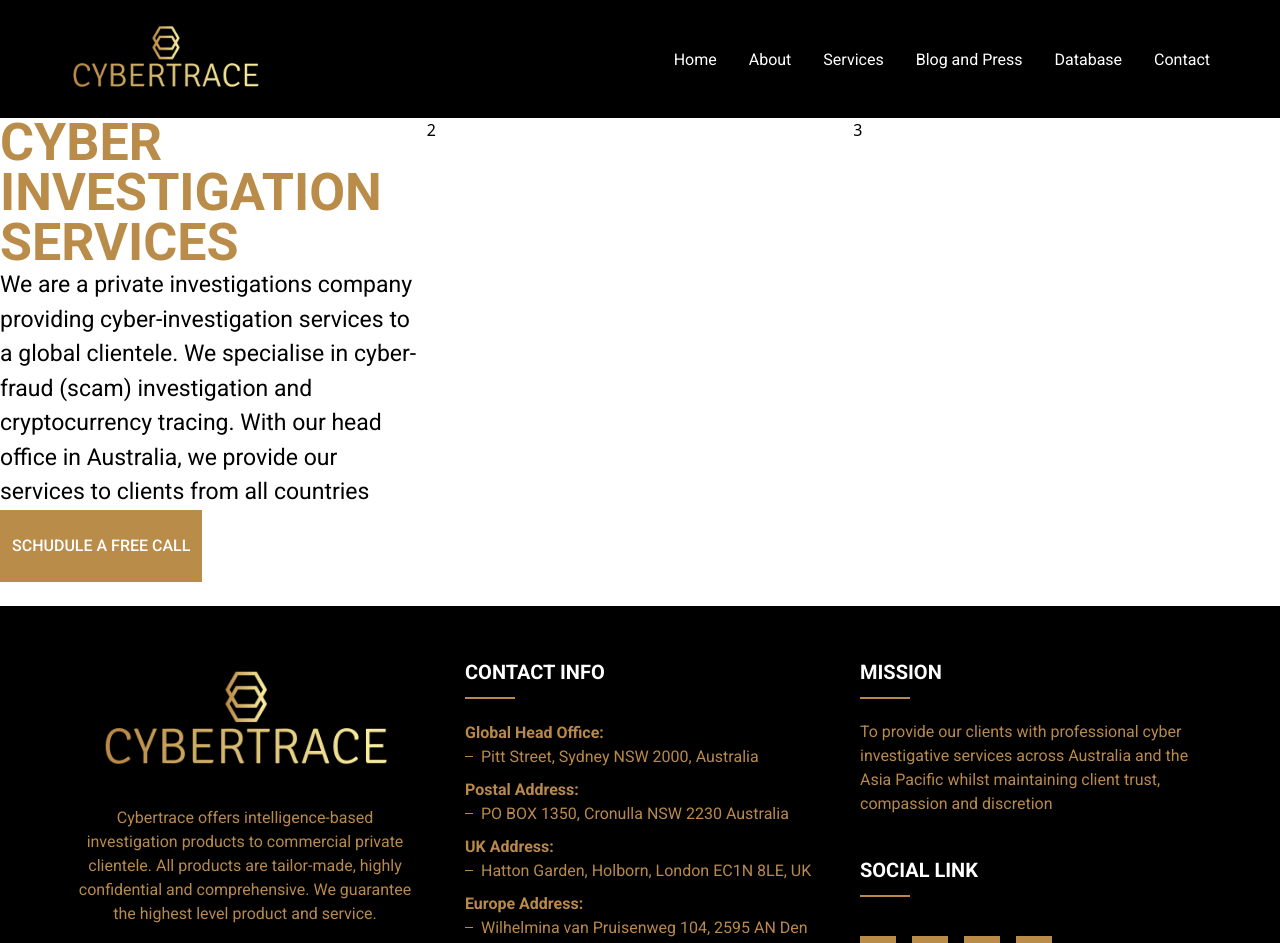
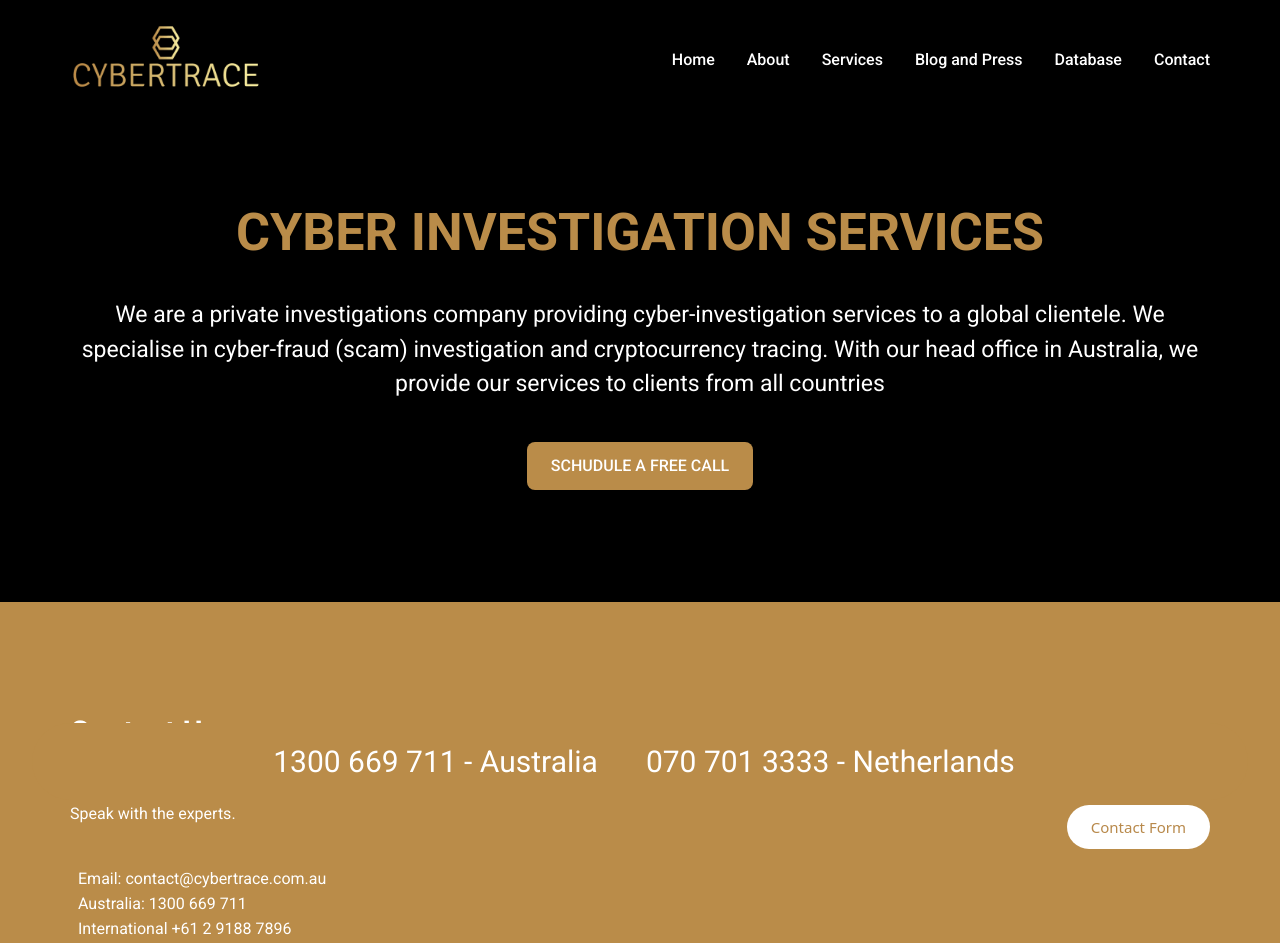
Before and after one commit to NabeelJaan/cybertrace, a Next.js app: page / in a window 1280 px wide. Shown: the top 943 px of the page. Built offline with nearby package versions, Linux system fonts and the light colour scheme.

Commit message:
working site components

```diff
--- a/components/Footer.jsx
+++ b/components/Footer.jsx
@@ -76,9 +76,6 @@
 
             </div>    {/* Container End*/}
 
-            <div className="bg-gold text-base font-medium font-roboto text-white tracking-wide py-2 text-center mt-14"> {/*copy right text */}
-                <p>Copyright Cybertrace 2022. All rights reserved.</p>
-            </div>
         </div>
     )
 }
--- a/components/Header.jsx
+++ b/components/Header.jsx
@@ -5,7 +5,7 @@
 const Header = () => {
     return(
         <div className="header-wrapper bg-black py-5">
-            <nav className="max-w-1140px mx-auto flex items-center justify-between">
+            <nav className="max-w-1140px mx-auto flex items-center justify-between px-5 xl:px-0">
                 <div>
                     <Link href="#">
                         <Image src="/images/cybertrace.webp" width="191" height="72" />
@@ -14,22 +14,22 @@
                 <div>
                     <ul>
                         <Link href="/">
-                            <a className="text-white text-base font-normal font-roboto mr-8">Home</a>
+                            <a className="text-white text-base font-medium font-roboto mr-8">Home</a>
                         </Link>
                         <Link href="/about">
-                            <a className="text-white text-base font-normal font-roboto mr-8">About</a>
+                            <a className="text-white text-base font-medium font-roboto mr-8">About</a>
                         </Link>
                         <Link href="/">
-                            <a className="text-white text-base font-normal font-roboto mr-8">Services</a>
+                            <a className="text-white text-base font-medium font-roboto mr-8">Services</a>
                         </Link>
                         <Link href="/">
-                            <a className="text-white text-base font-normal font-roboto mr-8">Blog and Press</a>
+                            <a className="text-white text-base font-medium font-roboto mr-8">Blog and Press</a>
                         </Link>
                         <Link href="/">
-                            <a className="text-white text-base font-normal font-roboto mr-8">Database</a>
+                            <a className="text-white text-base font-medium font-roboto mr-8">Database</a>
                         </Link>
                         <Link href="/">
-                            <a className="text-white text-base font-normal font-roboto"font-roboto >Contact</a>
+                            <a className="text-white text-base font-medium font-roboto"font-roboto >Contact</a>
                         </Link>
                     </ul>
                 </div>
--- a/components/Slider.js
+++ b/components/Slider.js
@@ -13,32 +13,37 @@
   ssr: false,
 });
 
+
 export default function Slider() {
   return (
-    <div>
-      <OwlCarousel>
-        <div className="item">
+    <div className="bg-black">
+    <div className="max-w-1140px mx-auto pt-52 pb-28 -mt-118px">
+      <OwlCarousel
+        loop={true}
+        items={1}
+        responsiveRefreshRate={0}
+        autoplay={true}
+        autoplayTimeout={7000}
+        autoplayHoverPause={true}
+        nav={true}
+        navText={[
+          "<i class='icon-arrow-prev'></i>",
+          "<i class='icon-arrow-next'></i>"
+        ]}
+        dots={false}
+        margin={20}
+      >
+        <div className="item text-center">
           <h1 className="text-52px leading-50px font-bold font-roboto text-gold">CYBER INVESTIGATION SERVICES</h1>
-          <p className="text-23px font-normal font-roboto">We are a private investigations company providing cyber-investigation services to a global clientele.
+          <p className="text-23px text-white font-normal font-roboto my-10">We are a private investigations company providing cyber-investigation services to a global clientele.
             We specialise in cyber-fraud (scam) investigation and cryptocurrency tracing.
             With our head office in Australia, we provide our services to clients from all countries</p>
             <Link href="#">
-              <a className="text-base font-roboto font-medium uppercase bg-gold text-white px-3 py-6 inline-flex ">schudule a free call</a>
+              <a className="text-base font-roboto font-medium uppercase bg-gold text-white px-6 py-3 inline-flex items-center justify-center rounded-lg">schudule a free call</a>
             </Link>
-        </div>
-        <div className="item">
-          <h4>2</h4>
-        </div>
-        <div className="item">
-          <h4>3</h4>
-        </div>
-        <div className="item">
-          <h4>4</h4>
-        </div>
-        <div className="item">
-          <h4>5</h4>
         </div>
       </OwlCarousel>
     </div>
+    </div>
   );
 }
--- /dev/null
+++ b/components/copyRight.jsx
@@ -0,0 +1,13 @@
+import React from "react";
+import Link from "next/link";
+
+
+const CopyRight = () => {
+    return(
+        <div className="bg-black text-base font-medium font-roboto text-gold border-t tracking-wide pb-28 pt-8 text-center"> {/*copy right text */}
+            <p>Copyright Cybertrace 2022. All rights reserved.</p>
+        </div>
+    )
+}
+
+export default CopyRight
--- /dev/null
+++ b/components/cta.jsx
@@ -0,0 +1,47 @@
+import react from "react";
+import Link from "next/link";
+import Image from "next/image";
+
+const CTA = () => {
+    return(
+        <section className="bg-gold py-28">
+            <div className="max-w-1140px mx-auto">
+                <div className="cta-inner flex justify-between items-center">
+                    <div className="">
+                        <h2 className="text-3xl text-white font-roboto font-semibold">Contact Us</h2>
+                        <p className="text-base text-white font-roboto mt-7 mb-10 max-w-2xl	">Contact our friendly staff at Cybertrace Australia for a confidential assessment of your case.
+                            Speak with the experts.</p>
+
+                        <div>
+                        <a href="mailto:contact@cybertrace.com.au">
+                            <span className="mr-2 text-white"><i class="fa-solid fa-envelope"></i></span>
+                            <span className="text-base font-normal font-roboto text-white">Email: contact@cybertrace.com.au</span>
+                        </a>
+                        </div>
+
+                        <div>
+                            <a href="tel:1300 669 711">
+                                <span className="mr-2 text-white"><i class="fa-solid fa-phone"></i></span>
+                                <span className="text-base font-normal font-roboto text-white">Australia: 1300 669 711</span>
+                            </a>
+                        </div>
+                        <div>
+                            <a href="tel:61 2 9188 7896">
+                                <span className="mr-2 text-white"><i class="fa-solid fa-phone"></i></span>
+                                <span className="text-base font-normal font-roboto text-white">International +61 2 9188 7896</span>
+                            </a>
+                        </div>
+                    </div>
+
+                    <div className="">
+                        <Link href="#">
+                            <a className="text-golden text-15px font-medium bg-white rounded-full py-3 px-6 capitalize">Contact Form</a>
+                        </Link>
+                    </div>
+                </div>
+            </div>
+        </section>
+    )
+}
+
+export default CTA
--- a/components/layout.jsx
+++ b/components/layout.jsx
@@ -3,10 +3,13 @@
 import Header from "./Header";
 import Head from "next/head";
 import Slider from "./Slider";
+import CTA from "./cta";
+import ContactInfo from "./stickey-contact";
+import CopyRight from "./copyRight";
 
 const Layout = ({ children, title }) => {
     return(
-        <div>
+        <>
             <Head>
                 <title>{title}</title>
                 <meta name="viewport" content="initial-scale=1.0, width=device-width" />
@@ -28,9 +31,11 @@
             <main>
                 {children}
             </main>
-
+            <CTA />
             <Footer />
-        </div>
+            <CopyRight />
+            <ContactInfo />
+        </>
     )
 }
 
--- /dev/null
+++ b/components/stickey-contact.jsx
@@ -0,0 +1,18 @@
+import React from "react";
+import Link from "next/link";
+
+
+const ContactInfo = () => {
+    return(
+        <div className="bg-black relative">
+            <div className="mx-8 rounded-full py-5 text-center bg-gold fixed bottom-0 left-0 right-0">
+                <span className="mr-2 text-white text-3xl"><i class="fa-solid fa-phone"></i></span>
+                <span className="text-3xl font-normal font-roboto text-white"><a href="tel:+61 2 91887896">1300 669 711 - Australia</a></span>
+                <span className="mx-6 w-px h-6 bg-black"></span>
+                <span className="text-3xl font-normal font-roboto text-white"><a href="tel:+31 70 701 3333">070 701 3333 - Netherlands</a></span>
+            </div>
+        </div>
+    )
+}
+
+export default ContactInfo
--- a/tailwind.config.js
+++ b/tailwind.config.js
@@ -59,8 +59,12 @@
       },
 
       margin: {
+        '118px' : '118px',
         '38px' : '38px',
         '15px' : '15px'
+      },
+      padding: {
+        '138px' : '138px'
       },
 
       spacing: {
```
